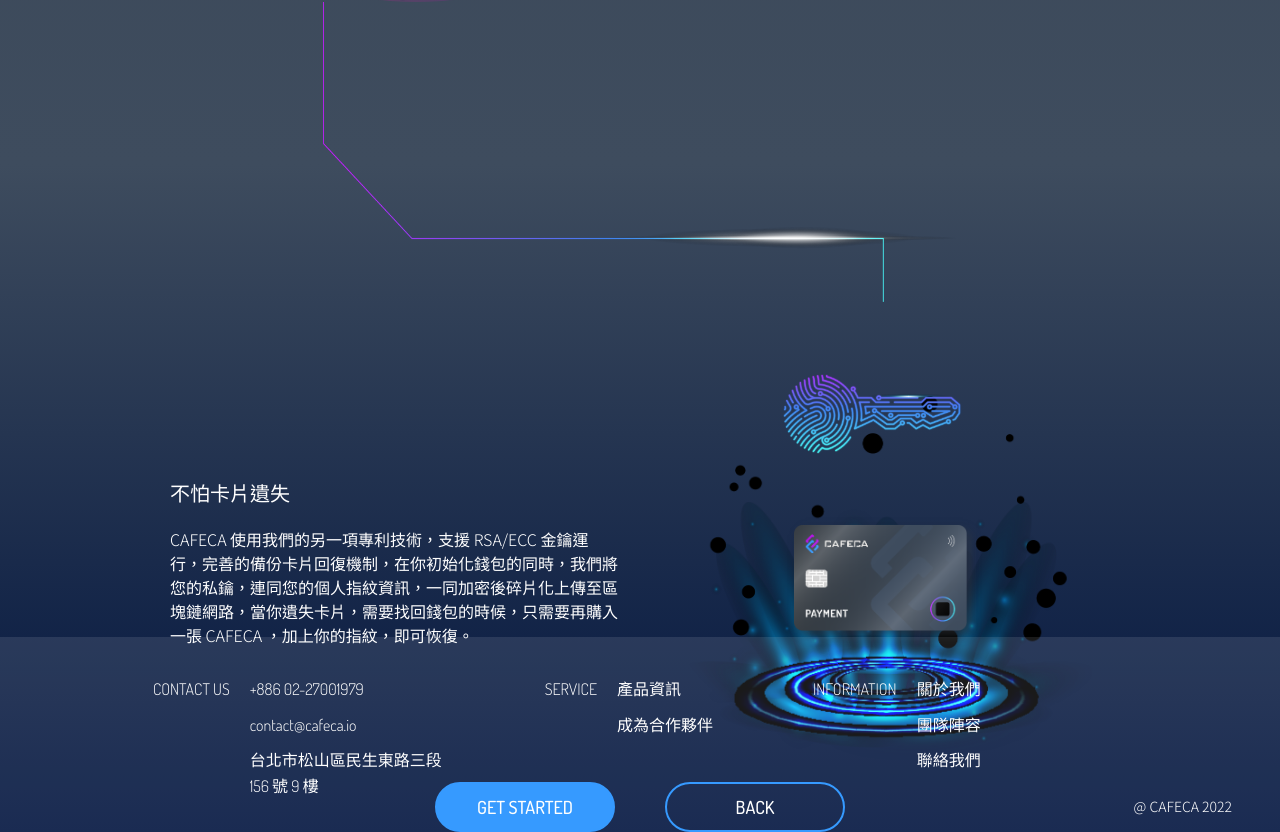
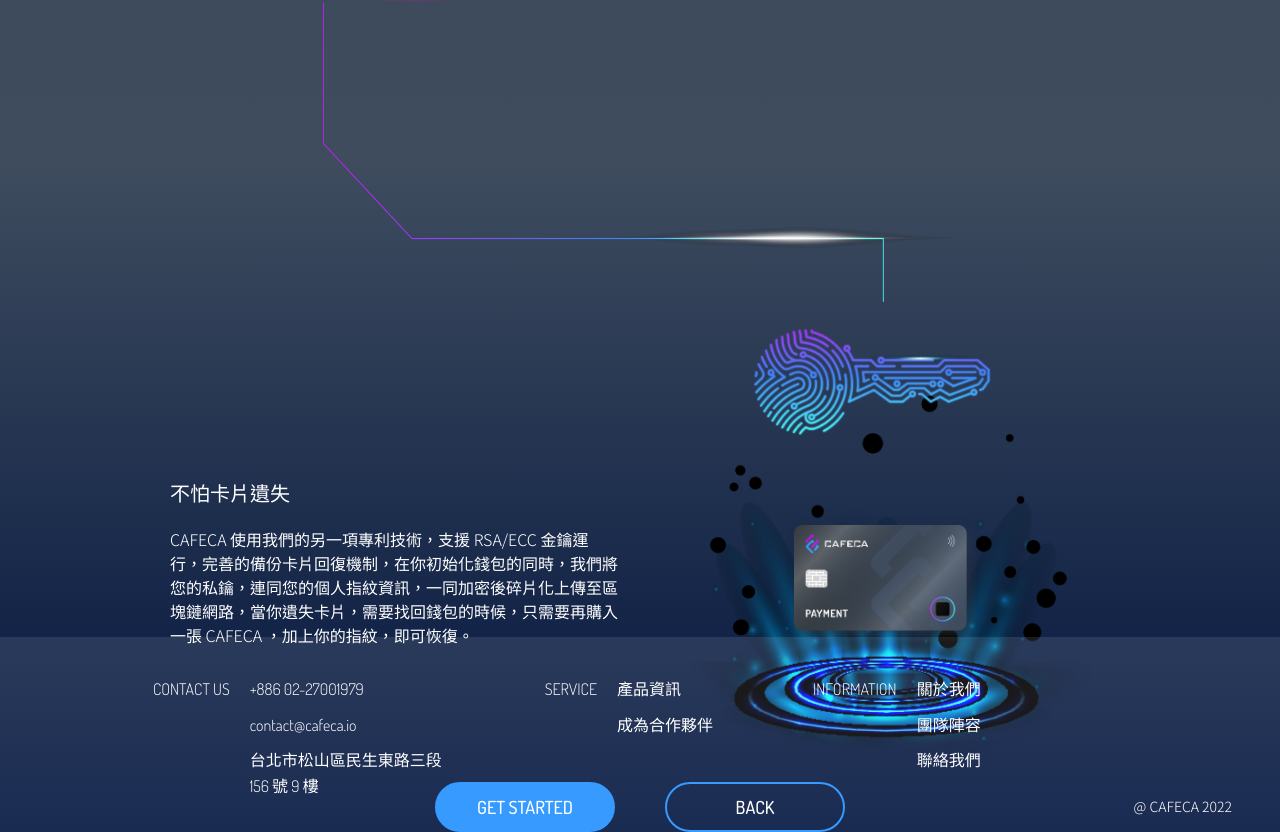
Before and after one commit to CAFECA-IO/cafeca, a React (Create React App) app: page /products in a window 1280 px wide. Shown: the part 2878-3710 px from the top of the page. Built offline with nearby package versions, Linux system fonts and the light colour scheme; a web font is replaced by a local one.

Commit message:
feat: #10

```diff
--- a/src/assets/scss/pages/_products.scss
+++ b/src/assets/scss/pages/_products.scss
@@ -195,9 +195,9 @@
     }
     &--keyprint {
       @include absCenter;
-      top: 8%;
+      top: 0%;
       left: 47%;
-      width: 18rem;
+      width: 24rem;
       background: transparent url("../../images/keyprint@2x.png") 0% 0%
         no-repeat padding-box;
       background-position: center;
@@ -267,3 +267,19 @@
     }
   }
 }
+@include respond(iphone) {
+  .products {
+    &__buttons {
+      gap: 2rem;
+    }
+  }
+}
+
+@include respond(iphone12) {
+  .products {
+    &__buttons {
+      margin-top: 6rem;
+      flex-direction: column;
+    }
+  }
+}
```
